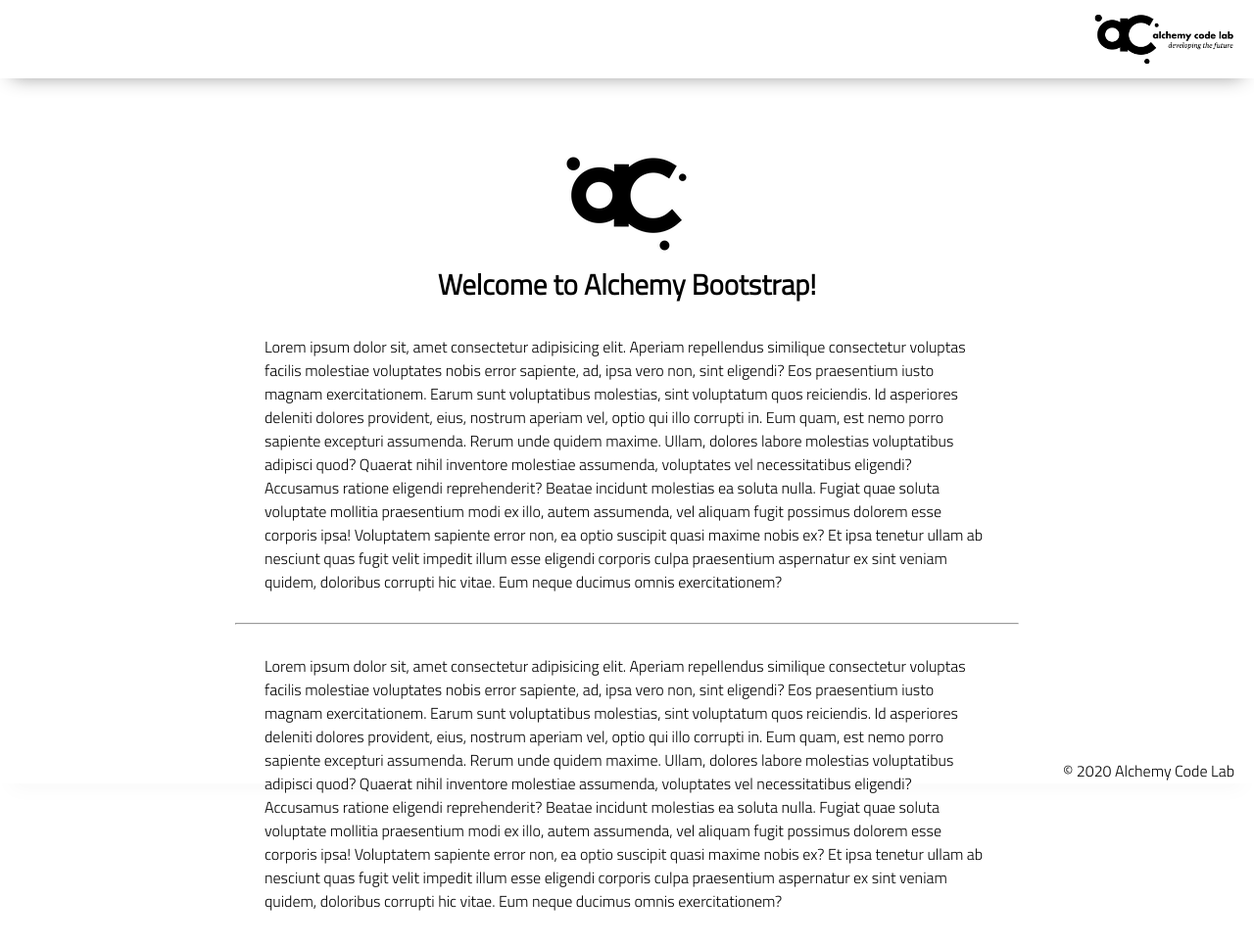
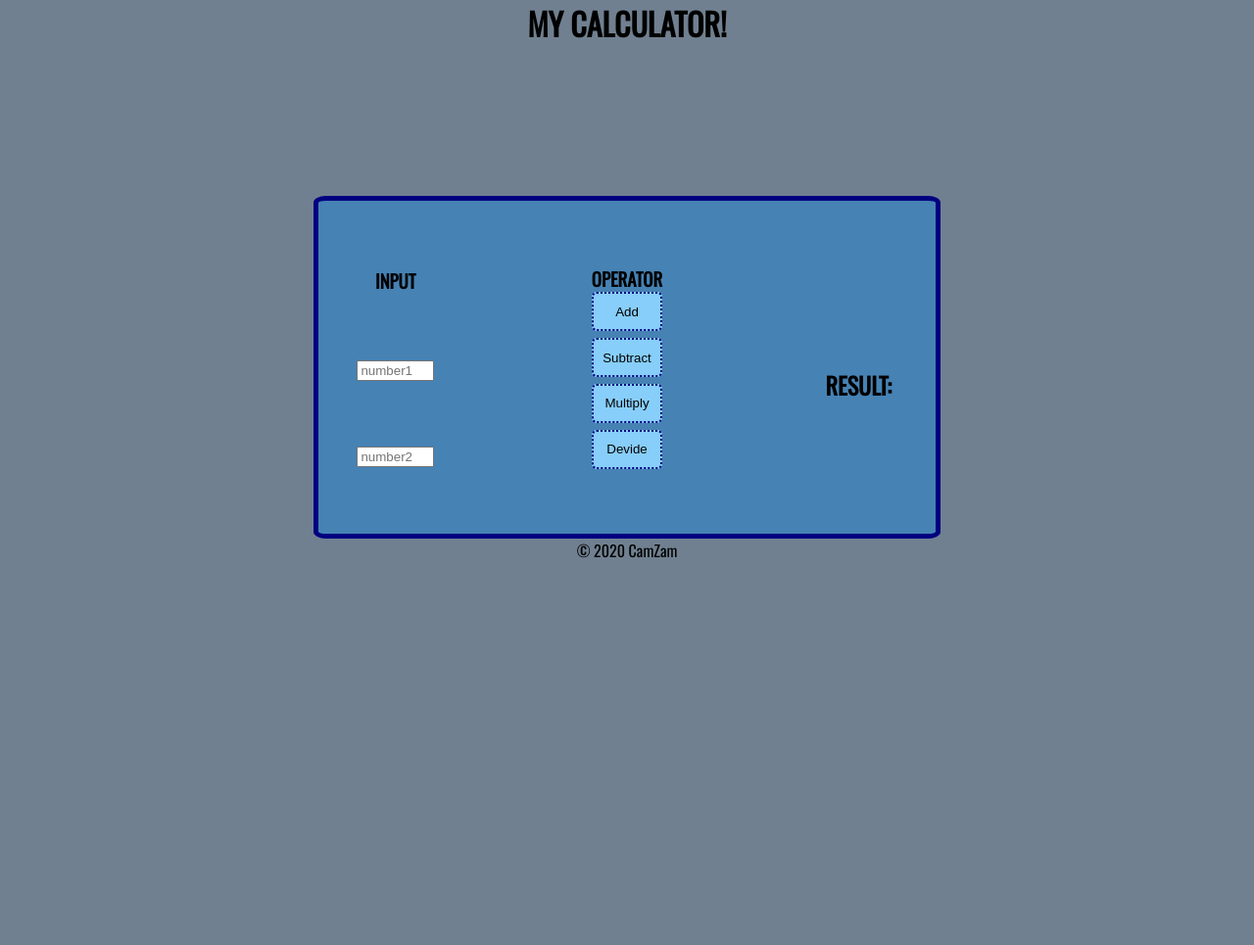
Before and after one commit to CameronZimmerman/calculator, a plain HTML site: page index.html in a window 1280 px wide. Shown: the whole page at 98% size. After the commit the page ends 800 px from the top, so only its background shows below. Drawn offline with nearby package versions, Linux system fonts and the light colour scheme.

Commit message:
add calculator with 4 operations with simple style

```diff
--- a/app.js
+++ b/app.js
@@ -1,5 +1,46 @@
-// import functions and grab DOM elements
+const operationField = document.getElementById('operation-input-1');
+const operationField2 = document.getElementById('operation-input-2');
 
-// initialize state
+const addButton = document.getElementById('addition-button');
+const subButton = document.getElementById('subtraction-button');
+const multButton = document.getElementById('multiplication-button');
+const divButton = document.getElementById('devision-button');
 
-// set event listeners to update state and DOM
+const operationResults = document.getElementById('operation-results');
+
+
+function showResult(result) {
+    operationResults.textContent = "RESULT: " + result;
+}
+
+addButton.addEventListener('click', () => {
+    const fieldValue1 = operationField.value;
+    const fieldValue2 = operationField2.value;
+
+    showResult(Number(fieldValue1) + Number(fieldValue2));
+
+});
+
+subButton.addEventListener('click', () => {
+    const fieldValue1 = operationField.value;
+    const fieldValue2 = operationField2.value;
+
+    showResult(Number(fieldValue1) - Number(fieldValue2));
+
+});
+
+multButton.addEventListener('click', () => {
+    const fieldValue1 = operationField.value;
+    const fieldValue2 = operationField2.value;
+
+    showResult(Number(fieldValue1) * Number(fieldValue2));
+
+});
+
+divButton.addEventListener('click', () => {
+    const fieldValue1 = operationField.value;
+    const fieldValue2 = operationField2.value;
+
+    showResult(Number(fieldValue1) / Number(fieldValue2));
+
+});
--- a/index.html
+++ b/index.html
@@ -2,50 +2,45 @@
 <html lang="en">
 
 <head>
-    <meta charset="UTF-8">
-    <meta name="viewport" content="width=device-width, initial-scale=1.0">
-    <meta http-equiv="X-UA-Compatible" content="ie=edge">
-    <link href="https://fonts.googleapis.com/css2?family=Titillium+Web:wght@300&display=swap" rel="stylesheet">
-    <link rel="stylesheet" href="styles/reset.css">
     <link rel="stylesheet" href="styles/style.css">
-    <link rel="stylesheet" href="styles/home.css">
-    <title>Document</title>
+
+    <link rel="preconnect" href="https://fonts.gstatic.com">
+    <link href="https://fonts.googleapis.com/css2?family=Oswald&display=swap" rel="stylesheet">
+
 </head>
 
 <body>
-    <header>
-        <div class="gutter-right logo">
-            <img src="assets/big-logo.png"/>
-        </div>
+
+    <header class = 'height'>
+        <h1>MY CALCULATOR!</h1>
     </header>
+
     <main>
         <section class="main-section">
-            <img class="main-logo" src="assets/alchemy-logo.png"/>
-            <h2>
-                Welcome to Alchemy Bootstrap!
-            </h2>
+            <div class = 'main-container'>
+                <div class ='input-fields'>
+                    <h3>INPUT</h3>
+                    <input id = 'operation-input-1' type="number" class = 'input' placeholder="number1">
+                    <input id = 'operation-input-2' type="number" class = 'input' placeholder="number2">
+                </div>
 
-            <content>
-            <p>
-                Lorem ipsum dolor sit, amet consectetur adipisicing elit. Aperiam repellendus similique consectetur voluptas facilis molestiae voluptates nobis error sapiente, ad, ipsa vero non, sint eligendi? Eos praesentium iusto magnam exercitationem.
-                Earum sunt voluptatibus molestias, sint voluptatum quos reiciendis. Id asperiores deleniti dolores provident, eius, nostrum aperiam vel, optio qui illo corrupti in. Eum quam, est nemo porro sapiente excepturi assumenda.
-                Rerum unde quidem maxime. Ullam, dolores labore molestias voluptatibus adipisci quod? Quaerat nihil inventore molestiae assumenda, voluptates vel necessitatibus eligendi? Accusamus ratione eligendi reprehenderit? Beatae incidunt molestias ea soluta nulla.
-                Fugiat quae soluta voluptate mollitia praesentium modi ex illo, autem assumenda, vel aliquam fugit possimus dolorem esse corporis ipsa! Voluptatem sapiente error non, ea optio suscipit quasi maxime nobis ex?
-                Et ipsa tenetur ullam ab nesciunt quas fugit velit impedit illum esse eligendi corporis culpa praesentium aspernatur ex sint veniam quidem, doloribus corrupti hic vitae. Eum neque ducimus omnis exercitationem?
-            </p>
-            <hr />
-            <p>
-                Lorem ipsum dolor sit, amet consectetur adipisicing elit. Aperiam repellendus similique consectetur voluptas facilis molestiae voluptates nobis error sapiente, ad, ipsa vero non, sint eligendi? Eos praesentium iusto magnam exercitationem.
-                Earum sunt voluptatibus molestias, sint voluptatum quos reiciendis. Id asperiores deleniti dolores provident, eius, nostrum aperiam vel, optio qui illo corrupti in. Eum quam, est nemo porro sapiente excepturi assumenda.
-                Rerum unde quidem maxime. Ullam, dolores labore molestias voluptatibus adipisci quod? Quaerat nihil inventore molestiae assumenda, voluptates vel necessitatibus eligendi? Accusamus ratione eligendi reprehenderit? Beatae incidunt molestias ea soluta nulla.
-                Fugiat quae soluta voluptate mollitia praesentium modi ex illo, autem assumenda, vel aliquam fugit possimus dolorem esse corporis ipsa! Voluptatem sapiente error non, ea optio suscipit quasi maxime nobis ex?
-                Et ipsa tenetur ullam ab nesciunt quas fugit velit impedit illum esse eligendi corporis culpa praesentium aspernatur ex sint veniam quidem, doloribus corrupti hic vitae. Eum neque ducimus omnis exercitationem?
-            </p>
+                <div class = "buttons">
+                    <h3>OPERATOR</h3>
+                    <button id = "addition-button">Add</button>
+                    <button id = "subtraction-button">Subtract</button>
+                    <button id = "multiplication-button">Multiply</button>
+                    <button id = "devision-button">Devide</button>
+                </div>
 
+                <div class = 'display-results'>
+                    <h2  id = 'operation-results' class = 'result'>RESULT: </h2>
+                </div>
+            </div>
         </section>
     </main>
-    <footer>
-        <div class="copy gutter-right">&copy; 2020 Alchemy Code Lab</div>
+
+    <footer class = 'height'>
+        <div class="copy gutter-right">&copy; 2020 CamZam</div>
     </footer>
 
     <script type="module" src="app.js"></script>
--- a/styles/style.css
+++ b/styles/style.css
@@ -1,119 +1,71 @@
-
-body {
-    /* https://coolors.co/generate and click export -> scss to get the colors to copy and paste below*/
-    /* --color1: hsla(349, 69%, 76%, 1);
-    --color2: hsla(207, 67%, 44%, 1);
-    --color3: hsla(200, 61%, 56%, 1);
-    --color4: hsla(187, 41%, 94%, 1);
-    --color5: hsla(170, 28%, 95%, 1); */
-/*
-    /* --color1: hsla(45, 86%, 83%, 1);
-    --color2: hsla(135, 65%, 98%, 1);
-    --color3: hsla(315, 37%, 86%, 1);
-    --color4: hsla(45, 73%, 98%, 1);
-    --color5: hsla(224, 40%, 79%, 1); */
-
-    --header-height: 80px;
-    --shadow: 0px 10px 20px -12px rgba(0,0,0,0.45);
-    --gutter: 30px;
-    --footer-height: 25px;
-
-    font-family: 'Titillium Web', sans-serif;
-    background-color: var(--color2);
+* {
+    box-sizing: border-box;
 }
 
-main {
+body, html {
+    padding: 0;
+    margin: 0;
+    width: 100%;
+    height: 100%;
+}
+
+h1,h2,h3,h4 {
+    padding: 0;
+    margin: 0;
+}
+
+main, header, footer {
+    display: flex;
+    justify-content: center;
+}
+body {
+    background-color: slategray;
+    font-family: 'Oswald', sans-serif;
+}
+.height {
+    height: 25%;
+}
+
+.main-section {
+    height: 350px;
+    width: 50%;
+    background-color: steelblue;
+    border: solid navy 5px;
+    border-radius: 2%;
+}
+.main-container {
+    height: 100%;
+    display: grid;
+    grid-template-columns: 2fr 4fr 2fr;
+}
+.input-fields {
     display: flex;
     flex-direction: column;
+    align-items: center;
+    justify-content: space-evenly;
+}
+.buttons {
+    display: grid;
+    grid-template-rows: 20px 40px 40px 40px 40px;
     justify-content: center;
-    align-items: center;
-    margin-bottom: calc(var(--footer-height));
+    align-content: center;
+    row-gap: 2%;
 }
-
-section {
-    background-color: var(--color5);
-    width: 1000px;
-    max-width: 80%;
+button {
+    border: 2px dotted navy;
+    border-radius: 5px;
+    background-color:lightskyblue;
+}
+.display-results {
     display: flex;
+    justify-content: center;
     flex-direction: column;
-    justify-content: center;
-    align-items: center;
-    padding-top: var(--gutter);
-    padding-bottom: var(--gutter);
-    margin-top: var(--gutter);
-    margin-bottom: var(--gutter);
-    border: solid 2px var(--color1);
 }
-
-header {
-    display: flex;
-    justify-content: flex-end;
-    background-color: var(--color3);
-    height: var(--header-height);
-    box-shadow: var(--shadow);
+.result {
+    height: 0px;
+    text-align: center;
+    background-color: lightskyblue;
 }
-
-footer {
-    display: flex;
-    justify-content: flex-end;
-    background-color: var(--color3);
-    box-shadow: var(--shadow);
+.input {
+    width: 50%;
 }
-
-
-h2 {
-    font-size: 1.8rem;
-    font-weight: bold;
-}
-
-.gutter-right {
-    margin-right: 20px;
-}
-
-.main-logo {
-    animation: pulse 5s infinite ease-in-out;
-}
-
-header img {
-    height: var(--header-height);
-}
-
-
-
-content {
-    width: 80%;
-}
-
-p {
-    margin: var(--gutter);
-}
-
-footer {
-    position: fixed;
-    width: 100%;
-    bottom: 0;
-    height: var(--footer-height);
-    display: flex;
-    justify-content: flex-end;
-    background-color: var(--color3);
-    box-shadow: var(--shadow);
-}
-
-  @keyframes pulse {
-    20% {
-      transform: rotate3d(-10, -10, -10, 50deg) scale(1.2);
-    }
-
-    40% {
-        transform: rotate3d(10, 10, -10, 50deg) scale(1);
-    }
-
-    60% {
-        transform: rotate3d(-10, 10, 10, 50deg) scale(1.2);
-      }
-
-    80% {
-        transform: rotate3d(10, 10, 10, 50deg) scale(1);
-    }
-
-  }
```
